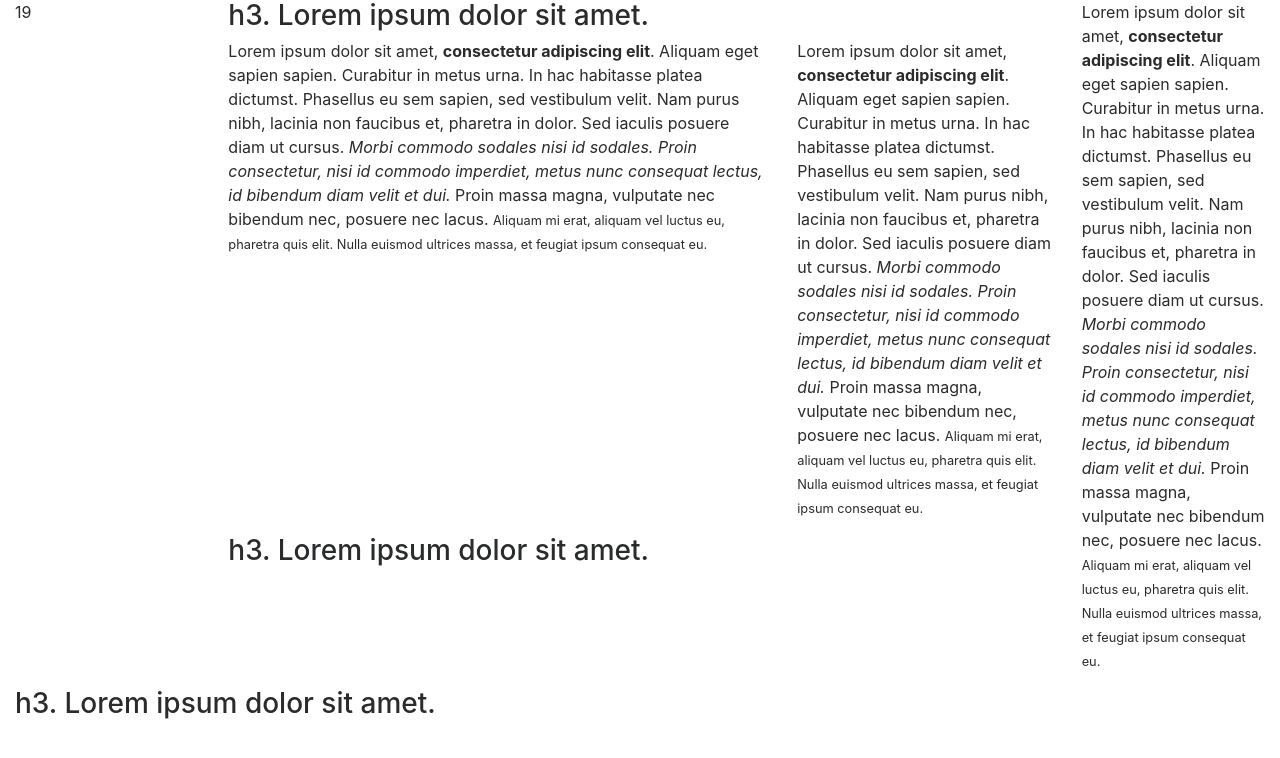
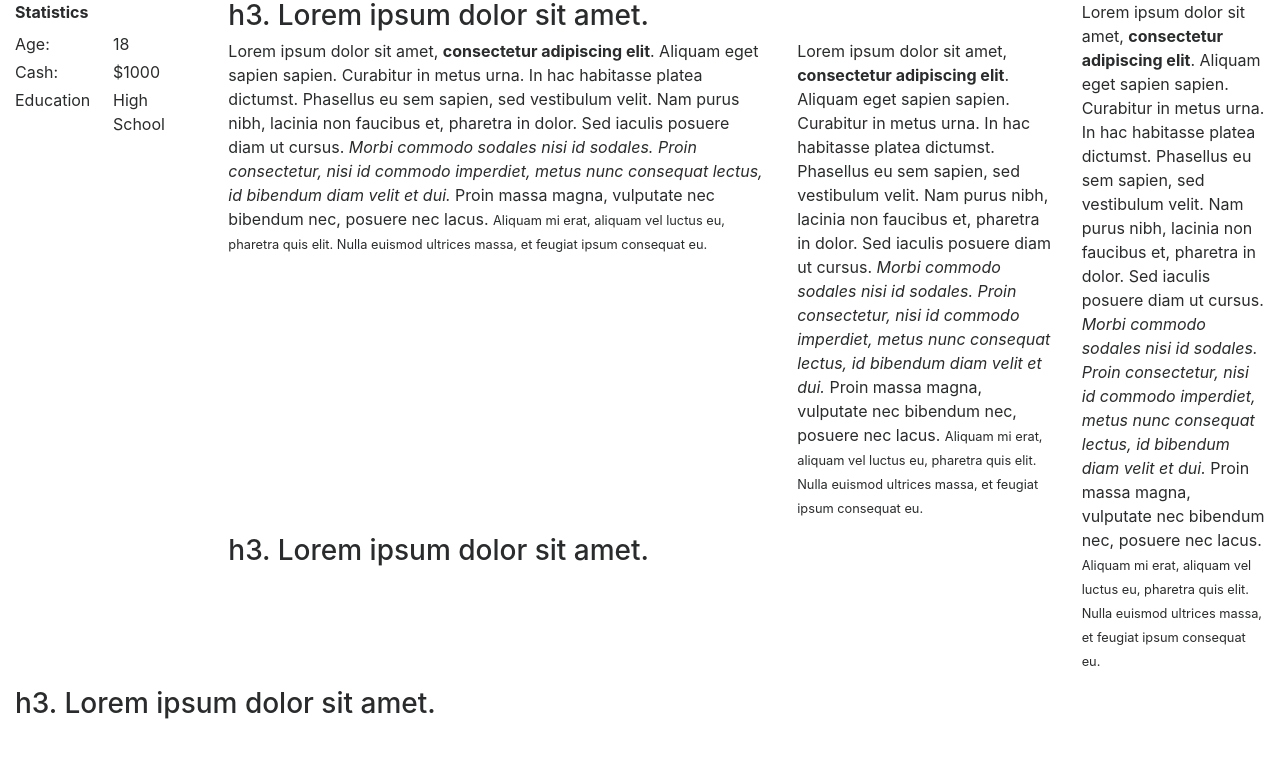
Before and after one commit to tsonnier/LoopOfALifetime, a plain HTML site: page index.html in a window 1280 px wide. Drawn offline with Linux system fonts and the light colour scheme.

Commit message:
Working toward MVP
Corrected HTML to use grid layout from css
Corrected error in gameState.js - missing comma
Created basic function for hiding/revealing statistics

```diff
--- a/css/style.css
+++ b/css/style.css
@@ -1 +1,29 @@
-# Empty CSS file for your own CSS
+.hidden {
+    display: none !important;
+}
+
+.stats-grid {
+    display: flex;
+    flex-direction: column;
+    align-items: stretch;
+}
+
+.stats-heading {
+    font-weight: bold;
+    margin-bottom: 8px;
+}
+
+.stat-row {
+    display: grid;
+    grid-template-columns: 90px minmax(0, 1fr);
+    column-gap: 8px;
+    margin-bottom: 4px;
+}
+
+.stat-label {
+    text-align: left;
+}
+
+.stat-value {
+    text-align: left;
+}
--- a/index.html
+++ b/index.html
@@ -23,7 +23,31 @@
 				<div class="col-md-12">
 					<div class="row">
 						<div class="col-md-2">
-							<span id="age">18</span>
+							<div id="statistics" class="stats-grid">
+								<div class="stats-heading">Statistics</div>
+
+								<div id="age-stat" class="stat-row">
+									<span class="stat-label">Age:</span>
+									<span id="age" class="stat-value">18</span>
+								</div>
+
+								<div id="money-stat" class="stat-row">
+									<span class="stat-label">Cash:</span>
+									<span id="money" class="stat-value">$1000</span>
+								</div>
+
+								<div id="health-stat" class="stat-row hidden">
+									<span class="stat-label">Health:</span>
+									<span id="health" class="stat-value">Normal</span>
+								</div>
+
+								<div id="education-stat" class="stat-row">
+									<span class="stat-label">Education</span>
+									<span id="education" class="stat-value">High School</span>
+								</div>
+							</div>
+
+
 						</div>
 						<div class="col-md-8">
 							<div class="row">
@@ -74,6 +98,6 @@
 
     <script src="js/jquery.min.js"></script>
     <script src="js/bootstrap.min.js"></script>
-    <script src="js/scripts.js"></script>
+    <script type="module" src="js/main.js"></script>
   </body>
 </html>
--- a/js/gameState.js
+++ b/js/gameState.js
@@ -1,13 +1,13 @@
 // gameState.js
 // Details the game state and the variables describing it
 
-const game = {
+export const game = {
     // Current life
     life: {
         ageInDays: 6570,
         money: 1000,
         health: 100,
-        job: null
+        job: null,
         education: "none"
     },
 
--- a/js/main.js
+++ b/js/main.js
@@ -1,4 +1,22 @@
 // main.js
 // Entry point into the game via the browser
 
-import { game } from "./game.js";
+import { game } from "./gameState.js";
+
+function setStatVisible(statName, visible) {
+    const stat = document.getElementById(`${statName}-stat`);
+
+    if (!stat) {
+        console.error(`Could not find stat: ${statName}-stat`);
+        return;
+    }
+
+    stat.classList.toggle("hidden", !visible);
+}
+
+// Health and Disease start hidden in index.html.
+// Test revealing Health by uncommenting this line:
+// setStatVisible("health", true);
+
+// Test hiding Education:
+//setStatVisible("education", false);
```
